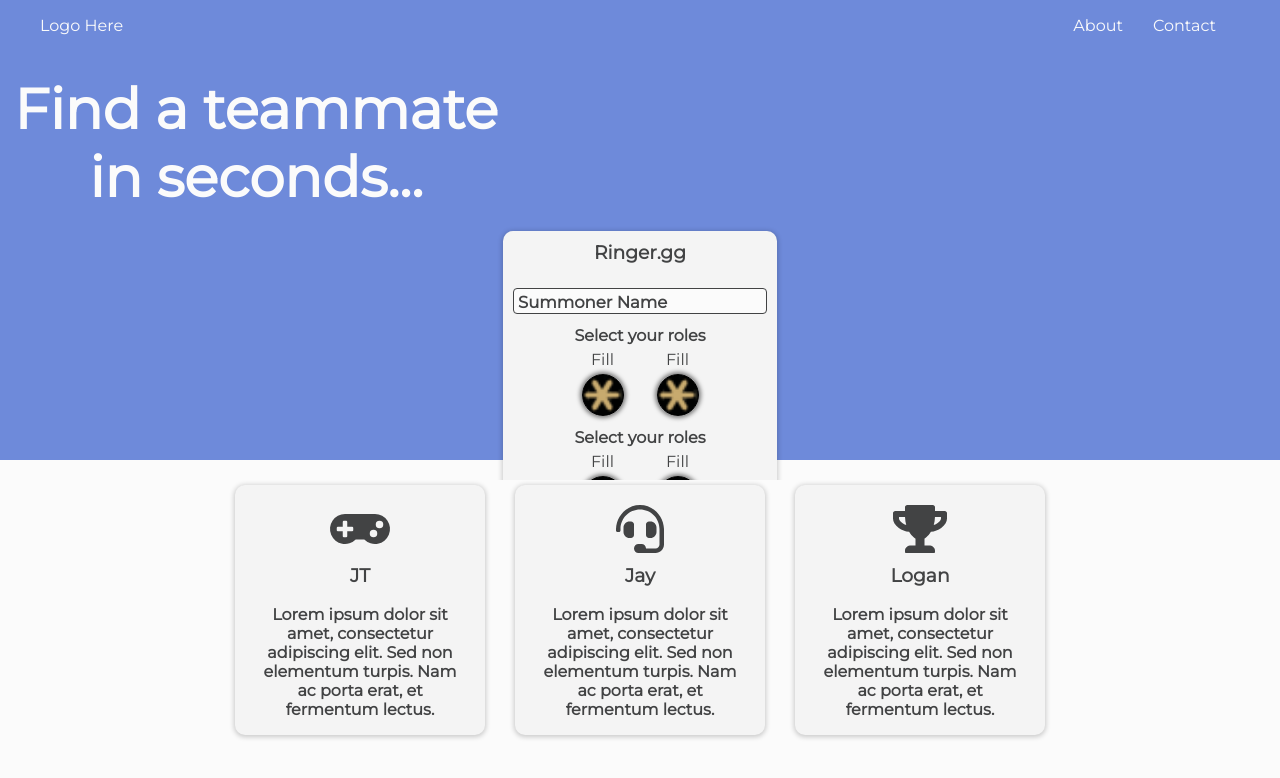
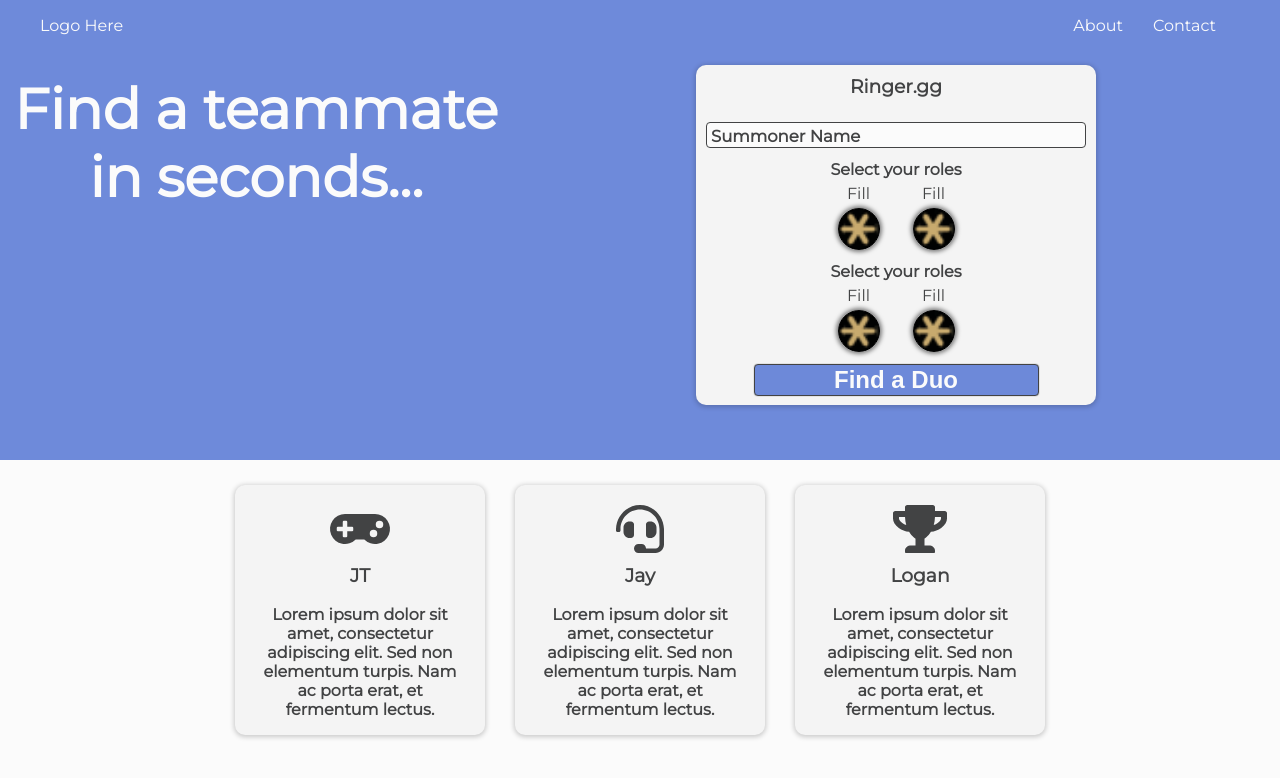
Before and after one commit to jayvickers/ringer, a React app: page / in a window 1280 px wide. Shown: the top 778 px of the page. Built offline with nearby package versions, Linux system fonts and the light colour scheme.

Commit message:
mac book updates

```diff
--- a/src/components/_globalstyle/_ringer-variables.less
+++ b/src/components/_globalstyle/_ringer-variables.less
@@ -22,7 +22,7 @@
 @desktop: ~"only screen and (min-width: 960px) and (max-width: 1199px)";
 @tablet: ~"only screen and (min-width: 720px) and (max-width: 959px)";
 @mobile: ~"only screen and (min-width: 100px) and (max-width: 450px)";
-@macbook: ~"only screen and (min-width: 960px) and (max-height: 800px)";
+@macbook: ~"only screen and (min-width: 860px) and (max-height: 800px)";
 
 //height
 @macbook-height: 800px;
--- a/src/index.less
+++ b/src/index.less
@@ -37,7 +37,7 @@ code {
 //give more space for small monitors since we're not scrolling vertically
 @media @macbook {
   .top-pane {
-    flex-direction: row;
+    flex-direction: row !important;
     .top-pane-text-container {
       max-width: 40%;
     }
```
